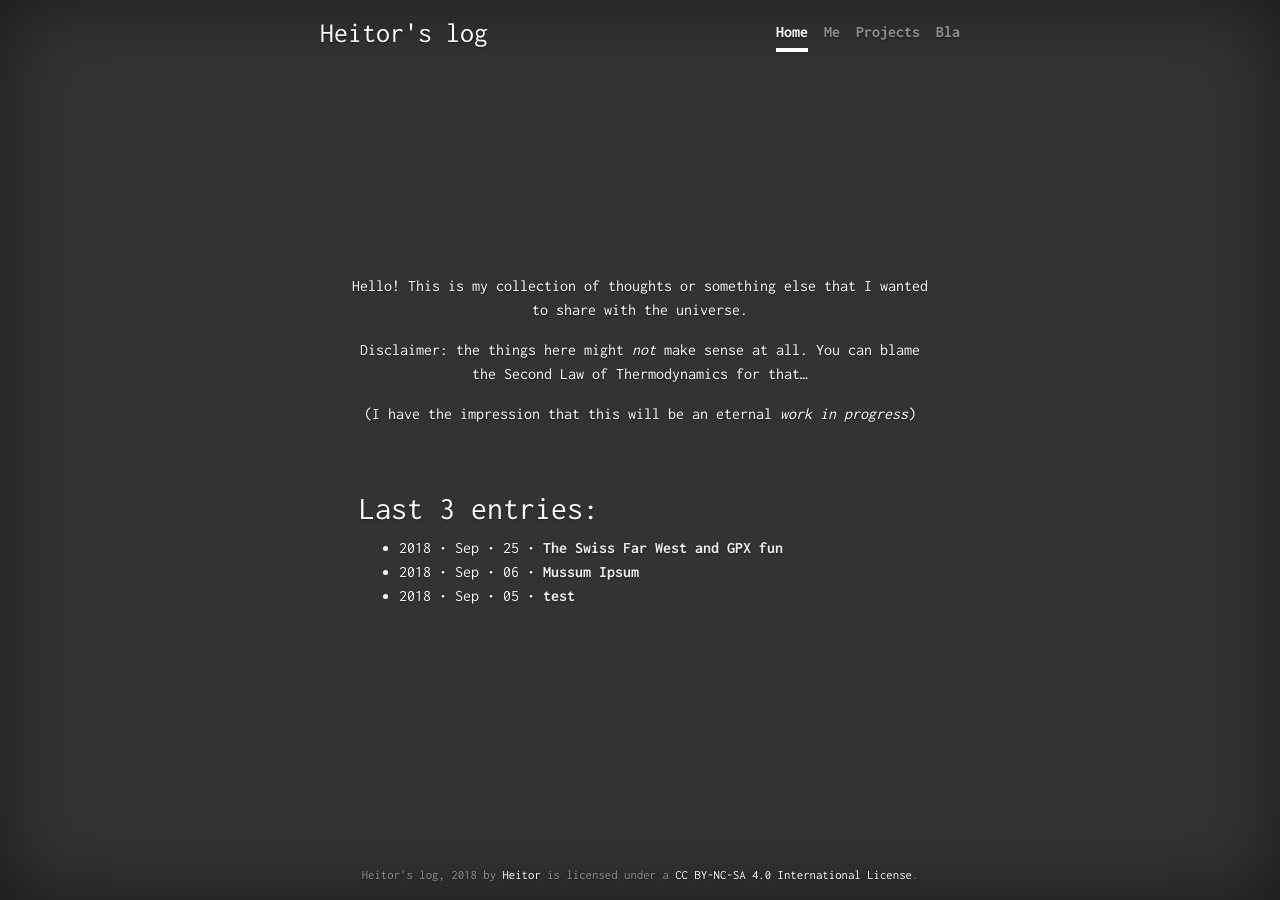
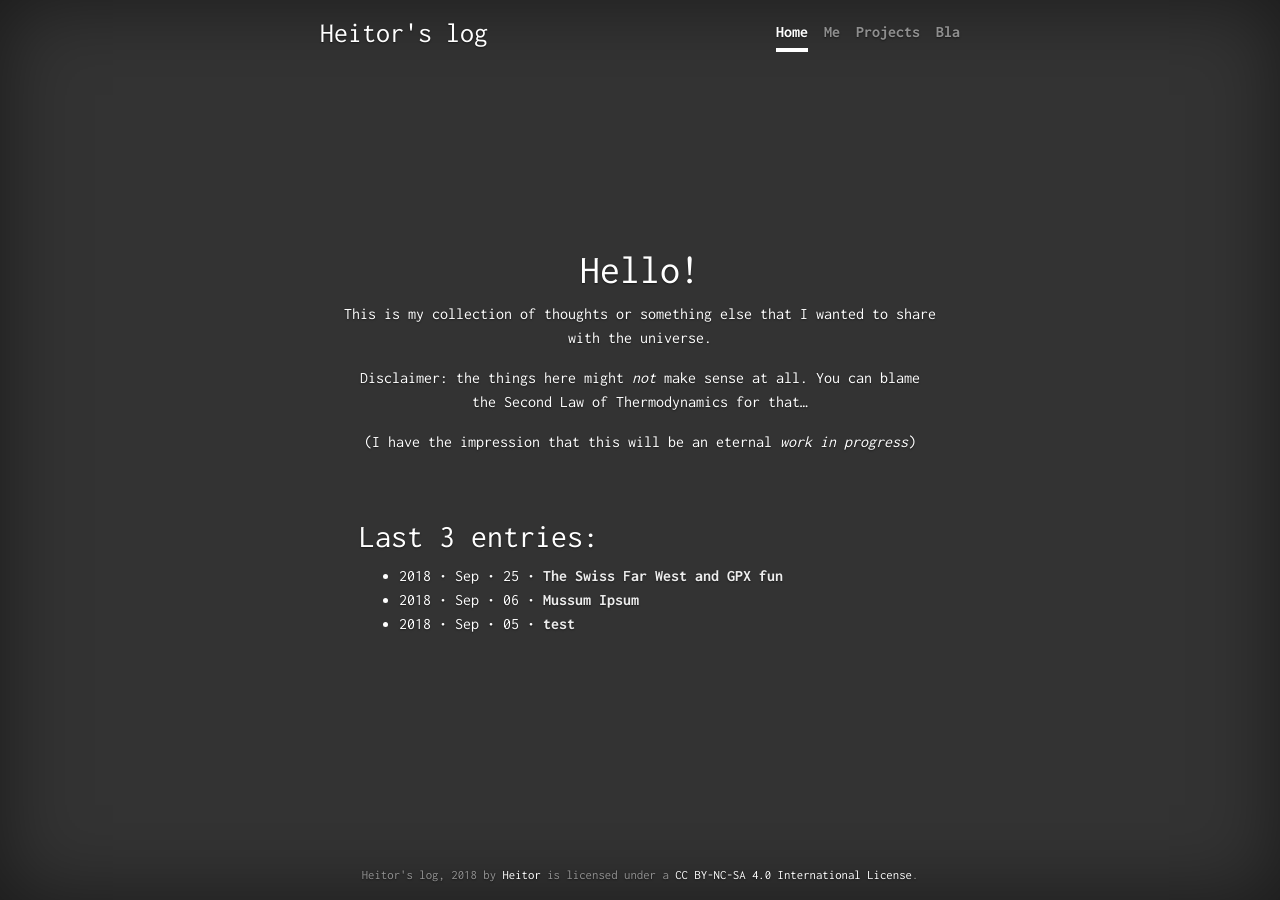
Before and after one commit to heitorPB/heitorPB.github.io, a Jekyll site: the page built from index.md, in a window 1280 px wide. Built offline with Jekyll 4.4.1, drawn with Linux system fonts in a browser that asks for light colours.

Commit message:
add home page h1 tag (aka title)

```diff
--- a/index.md
+++ b/index.md
@@ -4,7 +4,9 @@ title: home
 permalink: /index.html
 ---
 
-Hello! This is my collection of thoughts or something else that I wanted to
+# Hello!
+
+This is my collection of thoughts or something else that I wanted to
 share with the universe.
 
 Disclaimer: the things here might *not* make sense at all. You can blame the
```
